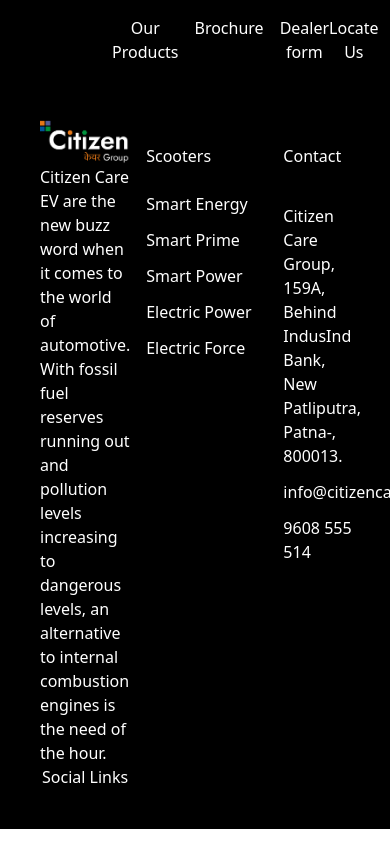
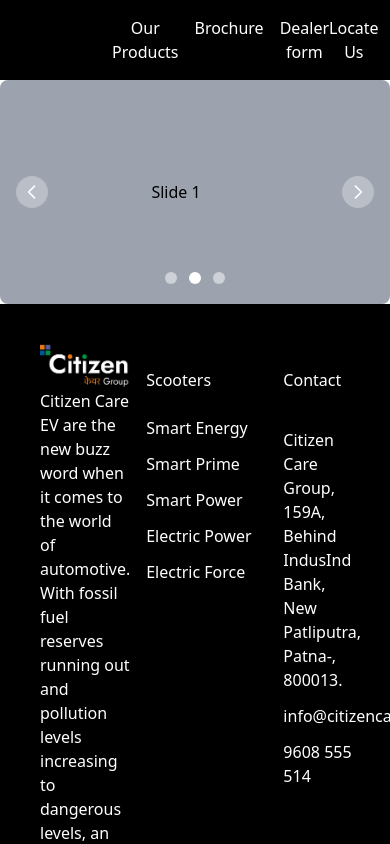
Before and after one commit to Citizen-Care-Group/citizencareev-web, a React (Create React App) app: page / in a window 390 px wide. Shown: the top 844 px of the page. Built offline with nearby package versions, Linux system fonts and the light colour scheme.

Commit message:
carousal updated

```diff
--- a/package.json
+++ b/package.json
@@ -6,6 +6,7 @@
     "@testing-library/jest-dom": "^5.17.0",
     "@testing-library/react": "^13.4.0",
     "@testing-library/user-event": "^13.5.0",
+    "flowbite-react": "^0.10.1",
     "react": "^18.3.1",
     "react-dom": "^18.3.1",
     "react-responsive-carousel": "^3.2.23",
--- a/src/Components/Home/Index.jsx
+++ b/src/Components/Home/Index.jsx
@@ -1,11 +1,11 @@
 import React from 'react'
-// import MainCarousal from './MainCarousal'
+import MainCarousal from './MainCarousal'
 import ToggleEVSection2 from './ToggleEVSection2'
 
 const Index = () => {
   return (
     <div>
-      {/* <MainCarousal /> */}
+      <MainCarousal />
       <ToggleEVSection2/>
     </div>
   )
--- a/src/Components/Home/MainCarousal.jsx
+++ b/src/Components/Home/MainCarousal.jsx
@@ -1,8 +1,22 @@
 import React from 'react';
+
+import { Carousel } from "flowbite-react";
 
 const MainCarousel = () => {
   return (
-
+    <div className="h-56 sm:h-64 xl:h-80 2xl:h-96">
+      <Carousel onSlideChange={(index) => console.log('onSlideChange()', index)}>
+        <div className="flex h-full items-center justify-center bg-gray-400 dark:bg-gray-700 dark:text-white">
+          Slide 1
+        </div>
+        <div className="flex h-full items-center justify-center bg-gray-400 dark:bg-gray-700 dark:text-white">
+          Slide 2
+        </div>
+        <div className="flex h-full items-center justify-center bg-gray-400 dark:bg-gray-700 dark:text-white">
+          Slide 3
+        </div>
+      </Carousel>
+    </div>
   );
 };
 
--- a/tailwind.config.js
+++ b/tailwind.config.js
@@ -1,7 +1,7 @@
-
+const flowbite = require("flowbite-react/tailwind");
 
 module.exports = {
-  content: ["./src/**/*.{js,jsx,ts,tsx}"],
+  content: ["./src/**/*.{js,jsx,ts,tsx}",flowbite.content(),],
   theme: {
     extend: {
       colors: {
@@ -12,5 +12,5 @@
       },
     },
   },
-  plugins: [],
+  plugins: [flowbite.plugin(),],
 };
```
Also changed, not shown: 1 other file (tests, documents, lock files or other folders).
